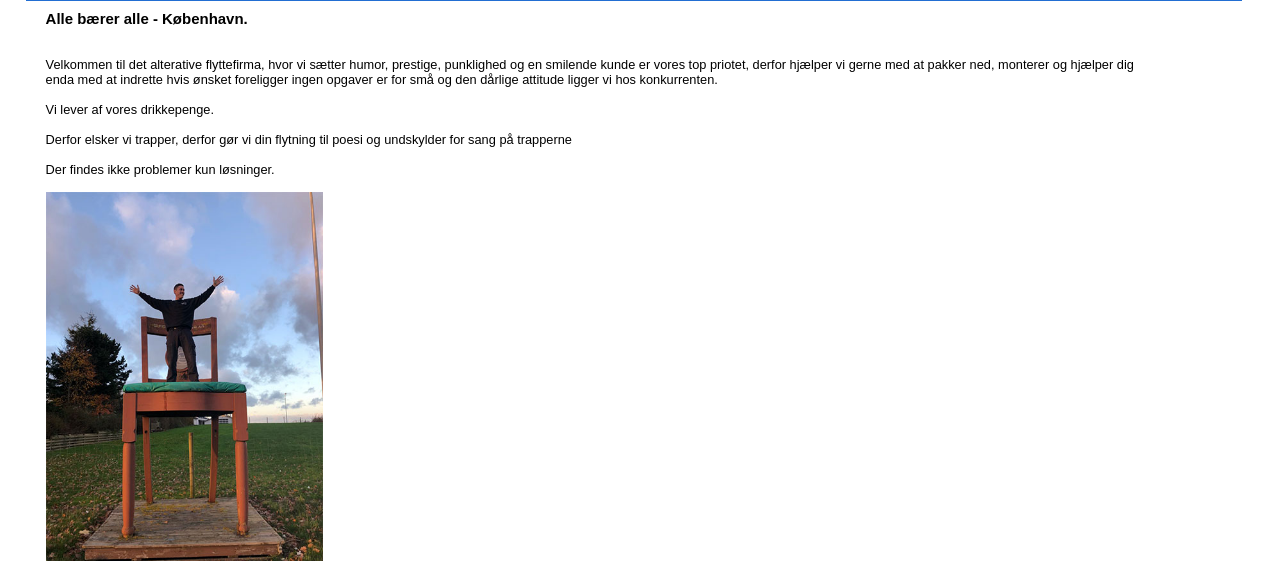
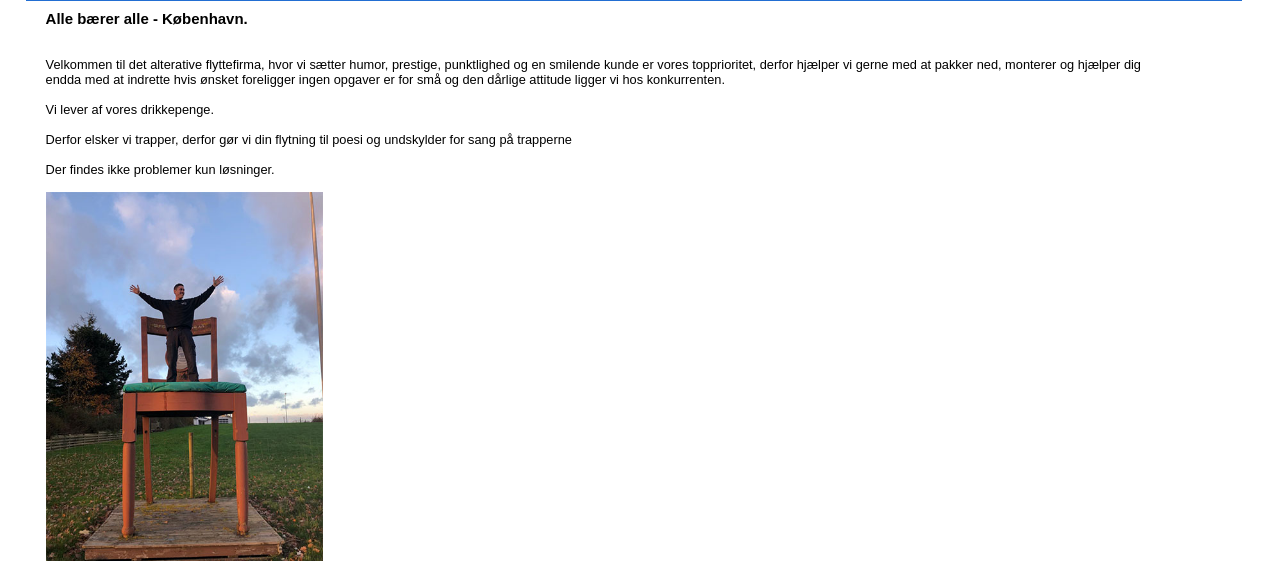
Before and after one commit to MilleEmdal/ABA, a PHP site: page / in a window 1280 px wide; the page is wider, and only the part inside the window is pictured. Shown: the part 157-718 px from the top of that part. Run offline with PHP 8.4, Linux system fonts and the light colour scheme; data comes from the database, SQL or seed files in the repository.

Commit message:
rettet stave fejl

```diff
--- a/index.php
+++ b/index.php
@@ -22,9 +22,9 @@ include 'dbcon.php';
                 <br>
                 <p>
                  <br>
-                 Velkommen til det alterative flyttefirma, hvor vi s&aelig;tter humor, prestige, punklighed og en smilende kunde er vores top priotet,
-                 derfor hj&aelig;lper vi gerne med at pakker ned, monterer og hj&aelig;lper dig enda med at indrette hvis &oslash;nsket foreligger ingen opgaver er for
-                 små og den d&aring;rlige attitude ligger vi hos konkurrenten.
+                 Velkommen til det alterative flyttefirma, hvor vi s&aelig;tter humor, prestige, punktlighed og en smilende kunde er vores topprioritet,
+                 derfor hj&aelig;lper vi gerne med at pakker ned, monterer og hj&aelig;lper dig endda med at indrette hvis &oslash;nsket foreligger ingen opgaver er for
+                 sm&aring; og den d&aring;rlige attitude ligger vi hos konkurrenten.
                 </p>
                 <p>
                  <br>
```
